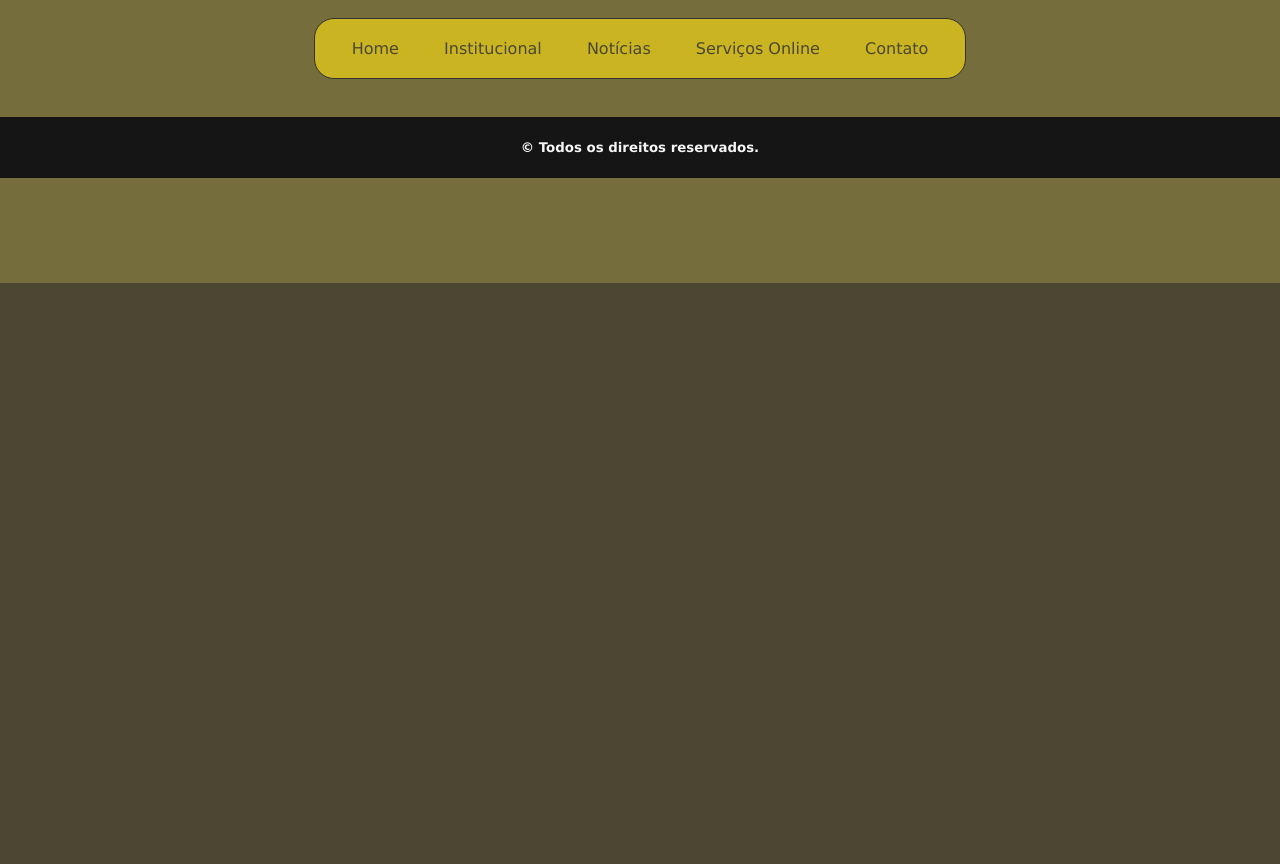
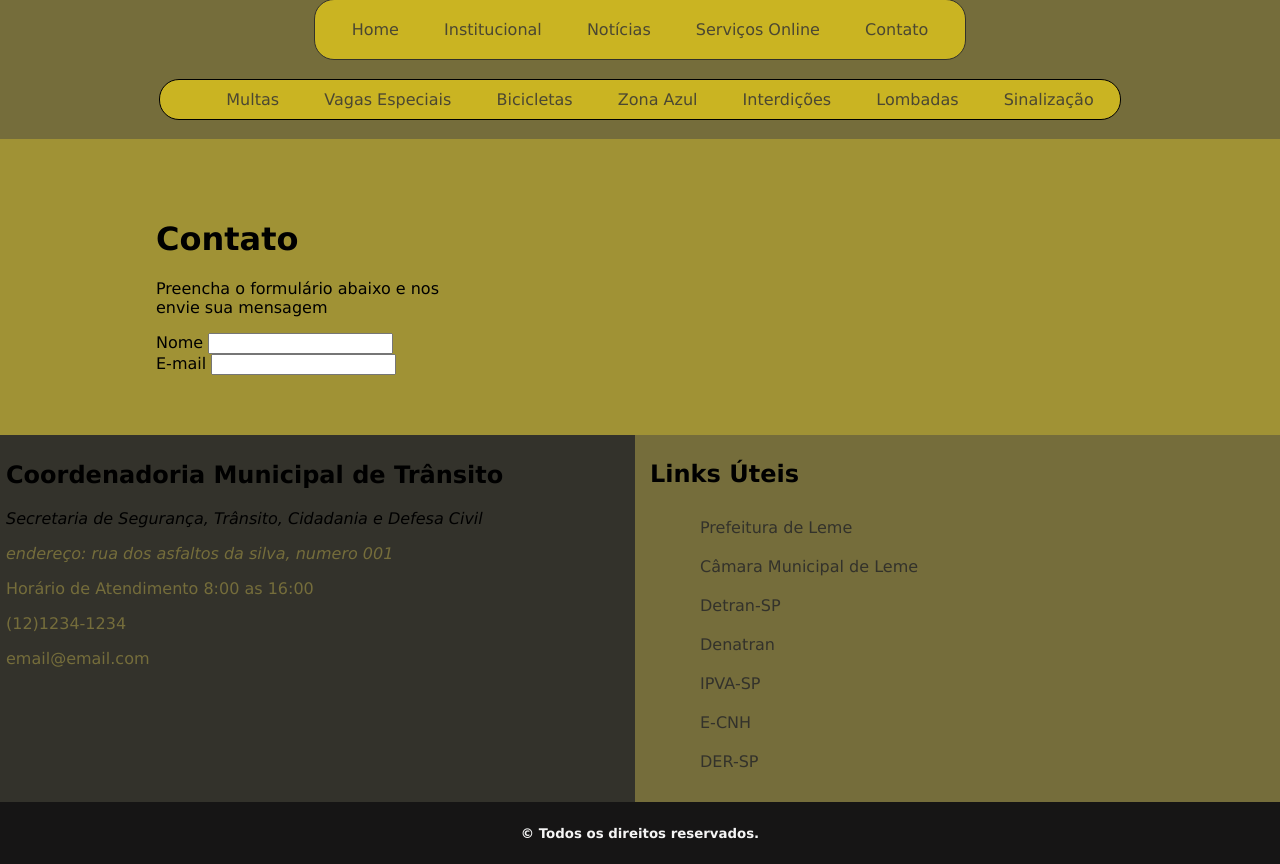
Before and after one commit to Malihgno616/portfolio-transito, a PHP site: page /paginas/contato.html in a window 1280 px wide. Shown: the part 517-1381 px from the top of the page. Before the commit the page ends 800 px from the top, so only its background shows below. Run offline with PHP 8.4, Linux system fonts and the light colour scheme.

Commit message:
Formulario

```diff
--- a/index.html
+++ b/index.html
@@ -30,7 +30,7 @@
 
   <br>
 
-  <br>
+
 
   <!--Menu Principal -->
   <nav >
@@ -70,7 +70,6 @@
     </div>
   </div>
 
-    <br>
     <!--Rodapé-->
   <div class="rodape">
     <div class="metade1">
--- a/paginas/contato.html
+++ b/paginas/contato.html
@@ -29,8 +29,6 @@
 
   <br>
 
-    <br>
-
   <nav >
       <ul class="nav-menu">
         <li><a href="../index.html">Home</a></li>
@@ -42,8 +40,63 @@
   </nav>
 
   <br>
+      <!-- Menu Secundário-->
+  <nav>
+    <ul class="outro-menu">
+      <li><a href="#">Multas</a></li>
+      <li><a href="#">Vagas Especiais</a></li>
+      <li><a href="#">Bicicletas</a></li>
+      <li><a href="#">Zona Azul</a></li>
+      <li><a href="#">Interdições</a></li>
+      <li><a href="#">Lombadas</a></li>
+      <li><a href="#">Sinalização</a></li>
+    </ul>
+  </nav>
 
   <br>
+  <!--Conteúdo Principal-->
+  <div class="main">
+    <div class="section2">
+      <h1>Contato</h1>
+      <p>Preencha o formulário abaixo e nos envie sua mensagem</p>
+      <form action="#">
+          <label for="Nome">Nome</label>
+          <input type="text" name="nome" id="nome">
+      </form>
+      <form action="#">
+        <label for="Email">E-mail</label>
+        <input type="text" name="email" id="email">
+      </form>
+    </div>
+  </div>
+
+
+  <!--Rodapé-->
+  <div class="rodape">
+    <div class="metade1">
+      <h2>Coordenadoria Municipal de Trânsito</h2>
+      <p><em>Secretaria de Segurança, Trânsito, Cidadania e Defesa Civil</em></p>
+      <a href="#">
+      <address><p>endereço: rua dos asfaltos da silva, numero 001</p></address>
+      </a>
+      <a href="#"><p>Horário de Atendimento 8:00 as 16:00</p></a>
+      <a href="#"><p>(12)1234-1234</p></a>
+      <a href="#"><p>email@email.com</p></a>
+    </div>
+    <div class="metade2">
+      <h2 id="links-uteis">Links Úteis</h2>
+    <ul>
+      <li><a href="#">Prefeitura de Leme</a></li>
+      <li><a href="#">Câmara Municipal de Leme</a></li>
+      <li><a href="#">Detran-SP</a></li>
+      <li><a href="#">Denatran</a></li>
+      <li><a href="#">IPVA-SP</a></li>
+      <li><a href="#">E-CNH</a></li>
+      <li><a href="#">DER-SP</a></li>
+    </ul>
+    </div>
+  </div>
+
     <footer id="fim">
           <strong>
             <p id="direitos"> &copy; Todos os direitos reservados. </p>
--- a/style.css
+++ b/style.css
@@ -186,6 +186,7 @@ body {
 .rodape {
   display: grid;
   grid-template-columns: 1fr 1fr;
+  gap: 10px;
 }
 
 
@@ -193,17 +194,20 @@ body {
 .metade2 {
   padding: 25px;
   box-sizing: border-box;
+
 }
 
 .metade1 {
   background-color: #33322B;
   width: 100%;
-  padding: 10px;
+  padding: 5px;
+  border:1px solid #33322B;
 }
 
 .metade2 {
-  background-color: var(--cor3);
-
+  background-color: var(--cor4);
+  width: 100%;
+  padding: 5px;
 }
 
 .metade1 a {
@@ -219,6 +223,16 @@ body {
 .metade2 a{
   color: var(--cor6);
   text-decoration: none;
+}
+
+.metade h2 {
+  text-align: center;
+  padding-right: 20px;
+}
+
+.metade1 p {
+  text-align: justify;
+  font-weight: 500;
 }
 
 .metade2 li {
```
Also changed, not shown: paginas/institucional.html (+25 -2 lines), paginas/noticia.html (+54 -4 lines), paginas/servicos.html (+56 -3 lines). Lines whose indentation alone changed are shown as unchanged.
